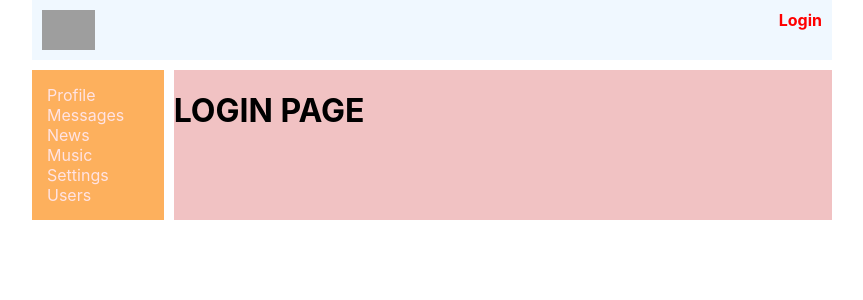
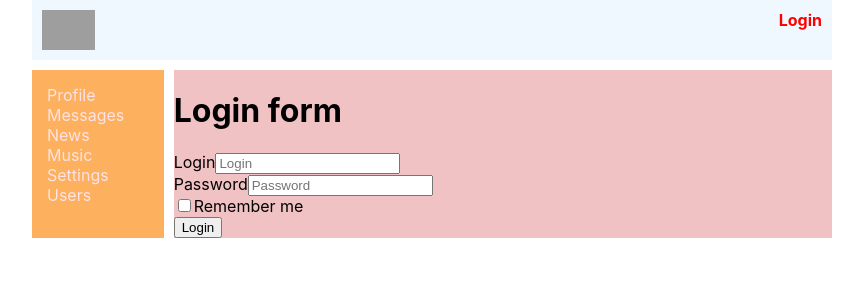
Before and after one commit to mizkuzy/react-samurai, a React (Create React App) app: page /login in a window 1280 px wide. Shown: the top 300 px of the page, without its empty margins (208-1071 px from the left). Built offline with nearby package versions, Linux system fonts and the light colour scheme; no server answers; grey boxes are pictures that could not be loaded.

Commit message:
Add login form

```diff
--- a/package.json
+++ b/package.json
@@ -7,6 +7,7 @@
     "@testing-library/react": "^9.5.0",
     "@testing-library/user-event": "^7.2.1",
     "axios": "^0.20.0",
+    "formik": "^2.1.5",
     "hookrouter": "^1.2.3",
     "lodash": "^4.17.20",
     "react": "^16.13.1",
--- a/src/App.js
+++ b/src/App.js
@@ -8,10 +8,10 @@ import Settings from "./components/Settings/Settings";
 import DialoguesContainer from "./components/Dialogues/DialoguesContainer";
 import UsersContainer from "./components/Users/UsersContainer";
 import Login from "./components/Login/Login";
-import Profile from "./components/Profile/Profile";
 import { Provider } from "react-redux";
 import store from "./redux/redux-store";
 import Header from "./components/Header/Header";
+import ProfileHook from "./components/Profile/ProfileHook";
 
 const App = () => (
   <BrowserRouter>
@@ -22,9 +22,9 @@ const App = () => (
         <main className="app-wrapper-content">
           <Route
             exact
-            path={["/", "/profile/:userId?"]}
+            path={["/", "/profile/:userId"]}
             render={() => {
-              return <Profile />;
+              return <ProfileHook />;
             }}
           />
           <Route
@@ -32,11 +32,13 @@ const App = () => (
             path="/dialogues"
             render={() => <DialoguesContainer />}
           />
+          <Route path="/users" render={() => <UsersContainer />} />
+
+          <Route path="/login" render={() => <Login />} />
+
           <Route path="/news" render={() => <News />} />
           <Route path="/music" render={() => <Music />} />
           <Route path="/settings" render={() => <Settings />} />
-          <Route path="/users" render={() => <UsersContainer />} />
-          <Route path="/login" render={() => <Login />} />
         </main>
       </div>
     </Provider>
--- a/src/components/Login/Login.js
+++ b/src/components/Login/Login.js
@@ -1,7 +1,49 @@
 import React from "react";
+import { Field, Form, Formik } from "formik";
+
+const LoginForm = () => {
+  return (
+    <Formik
+      initialValues={{
+        login: "",
+        password: "",
+        rememberMe: "",
+      }}
+      onSubmit={async (values) => {
+        await new Promise((r) => setTimeout(r, 500)); // todo do we need it?
+        alert(JSON.stringify(values, null, 2));
+      }}
+    >
+      <Form>
+        <div>
+          <label htmlFor="login">Login</label>
+          <Field id="login" name="login" placeholder="Login" />
+        </div>
+        <div>
+          <label htmlFor="password">Password</label>
+          <Field id="password" name="password" placeholder="Password" />
+        </div>
+        <div>
+          <label>
+            <Field id="rememberMe" type="checkbox" name="rememberMe" />
+            Remember me
+          </label>
+        </div>
+        <div>
+          <button type="submit">Login</button>
+        </div>
+      </Form>
+    </Formik>
+  );
+};
 
 const Login = () => {
-  return <h1>LOGIN PAGE</h1>;
+  return (
+    <div>
+      <h1>Login form</h1>
+      <LoginForm />
+    </div>
+  );
 };
 
 export default Login;
```
Also changed, not shown: 1 other file (tests, documents, lock files or other folders).
